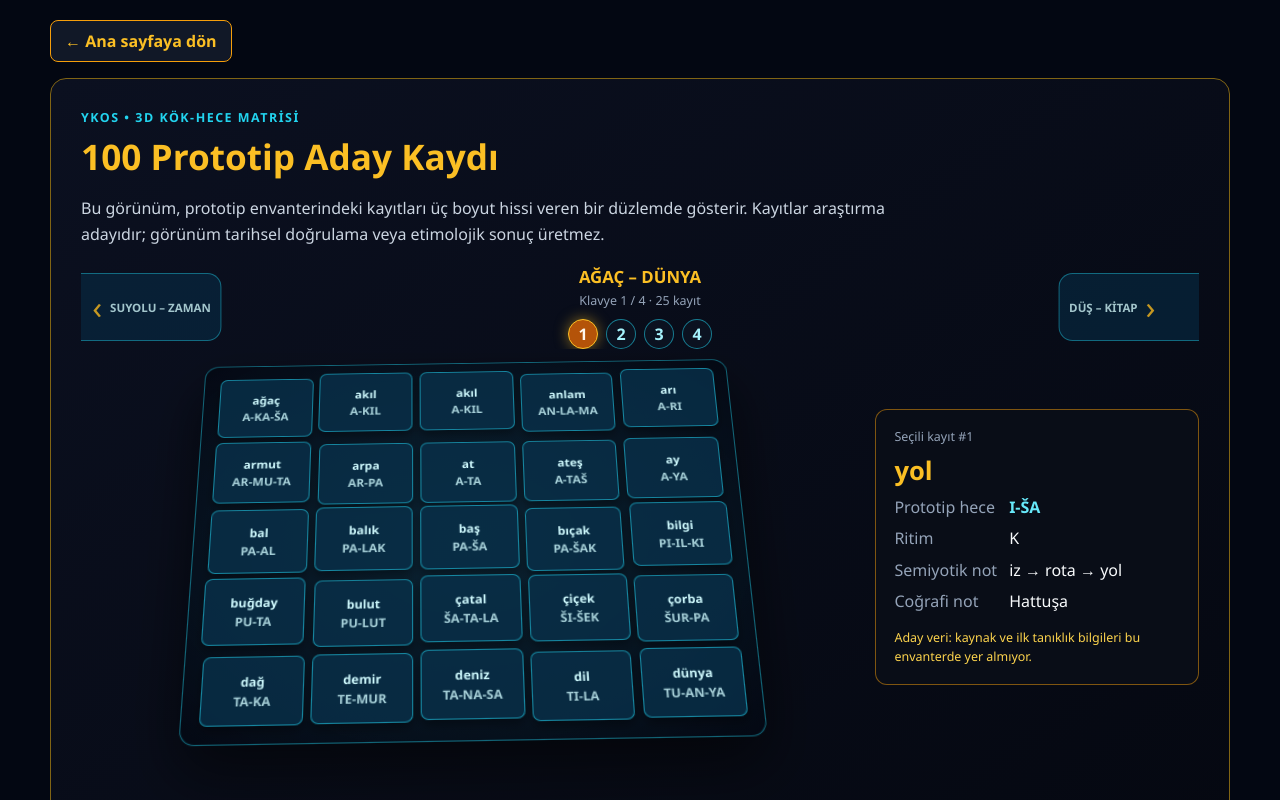
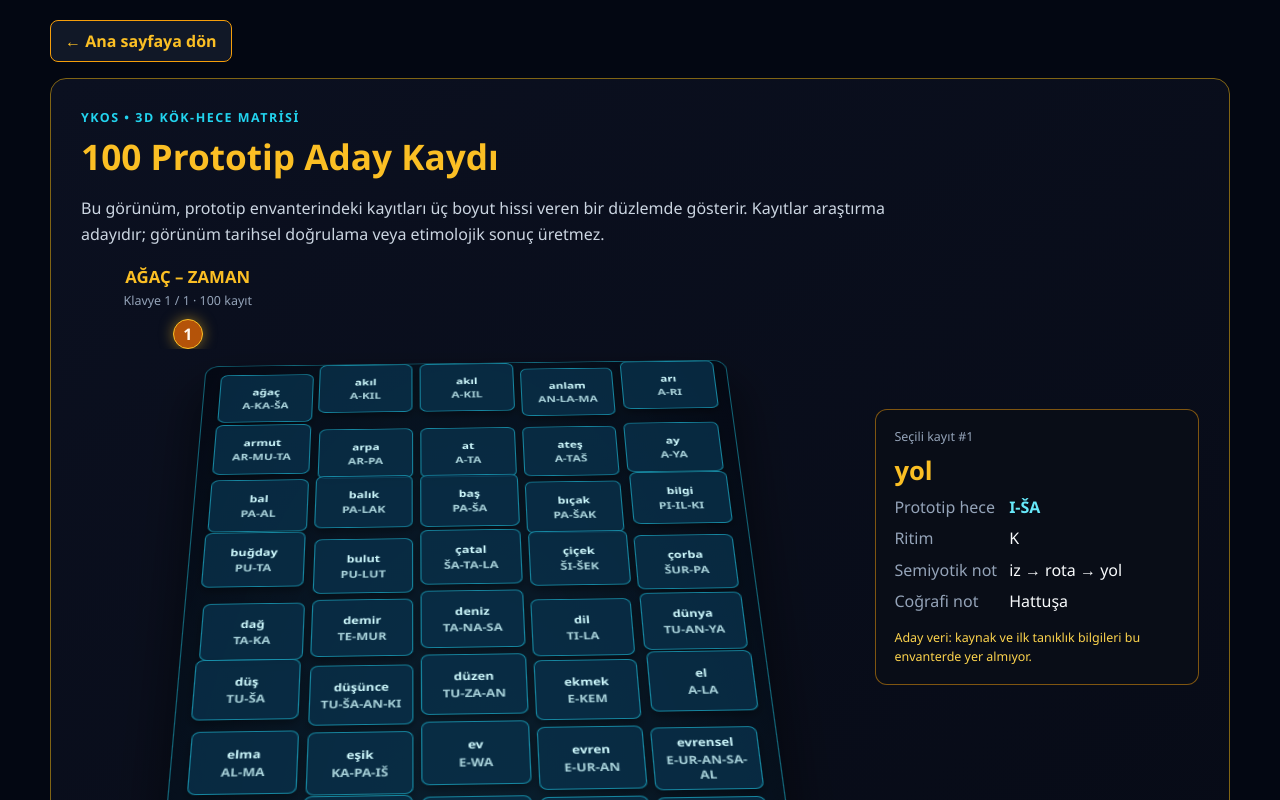
Before and after one commit to yasarkaba34-design/ykos-frontend, a React (Vite) app: page /matrix-3d in a window 1280 px wide. Built offline with nearby package versions, Linux system fonts and the light colour scheme; no server answers.

Commit message:
Her 3D klavyeyi 100 kayıtlık dinamik sayfalara ayır

```diff
--- a/src/pages/ProtoRoots3DMatrix.jsx
+++ b/src/pages/ProtoRoots3DMatrix.jsx
@@ -7,8 +7,14 @@ const records = Array.isArray(rootData?.records) ? rootData.records : [];
 const alphabeticalRecords = [...records].sort((a, b) =>
   a.label.localeCompare(b.label, "tr", { sensitivity: "base" })
 );
-const keyboardPages = Array.from({ length: 4 }, (_, index) => {
-  const pageRecords = alphabeticalRecords.slice(index * 25, (index + 1) * 25);
+const recordsPerKeyboard = 100;
+const keyboardPages = Array.from(
+  { length: Math.max(1, Math.ceil(alphabeticalRecords.length / recordsPerKeyboard)) },
+  (_, index) => {
+  const pageRecords = alphabeticalRecords.slice(
+    index * recordsPerKeyboard,
+    (index + 1) * recordsPerKeyboard
+  );
   const firstLabel = pageRecords[0]?.label || "—";
   const lastLabel = pageRecords[pageRecords.length - 1]?.label || "—";
   return {
@@ -59,11 +65,13 @@ export default function ProtoRoots3DMatrix({ onGoHome = () => {} }) {
             Bu görünüm, prototip envanterindeki kayıtları üç boyut hissi veren bir düzlemde gösterir. Kayıtlar araştırma adayıdır; görünüm tarihsel doğrulama veya etimolojik sonuç üretmez.
           </p>
 
-          <div className="proto-keyboard-switcher" aria-label="3D klavye seçimi">
+          <div className={`proto-keyboard-switcher${keyboardPages.length === 1 ? " is-single" : ""}`} aria-label="3D klavye seçimi">
+            {keyboardPages.length > 1 && (
             <button type="button" className="proto-keyboard-ear proto-keyboard-ear-left" onClick={() => changeKeyboard(previousIndex)} aria-label="Önceki klavye">
               <span>‹</span>
               <small>{keyboardPages[previousIndex].title}</small>
             </button>
+            )}
             <div className="proto-keyboard-current">
               <strong>{currentKeyboard.title}</strong>
               <span>Klavye {keyboardIndex + 1} / {keyboardPages.length} · {currentRecords.length} kayıt</span>
@@ -81,10 +89,12 @@ export default function ProtoRoots3DMatrix({ onGoHome = () => {} }) {
                 ))}
               </div>
             </div>
+            {keyboardPages.length > 1 && (
             <button type="button" className="proto-keyboard-ear proto-keyboard-ear-right" onClick={() => changeKeyboard(nextIndex)} aria-label="Sonraki klavye">
               <small>{keyboardPages[nextIndex].title}</small>
               <span>›</span>
             </button>
+            )}
           </div>
 
           <div className="proto-matrix-layout" style={{ display: "grid", gridTemplateColumns: "minmax(0, 1.5fr) minmax(240px, 0.7fr)", gap: "24px", alignItems: "center" }}>
```
